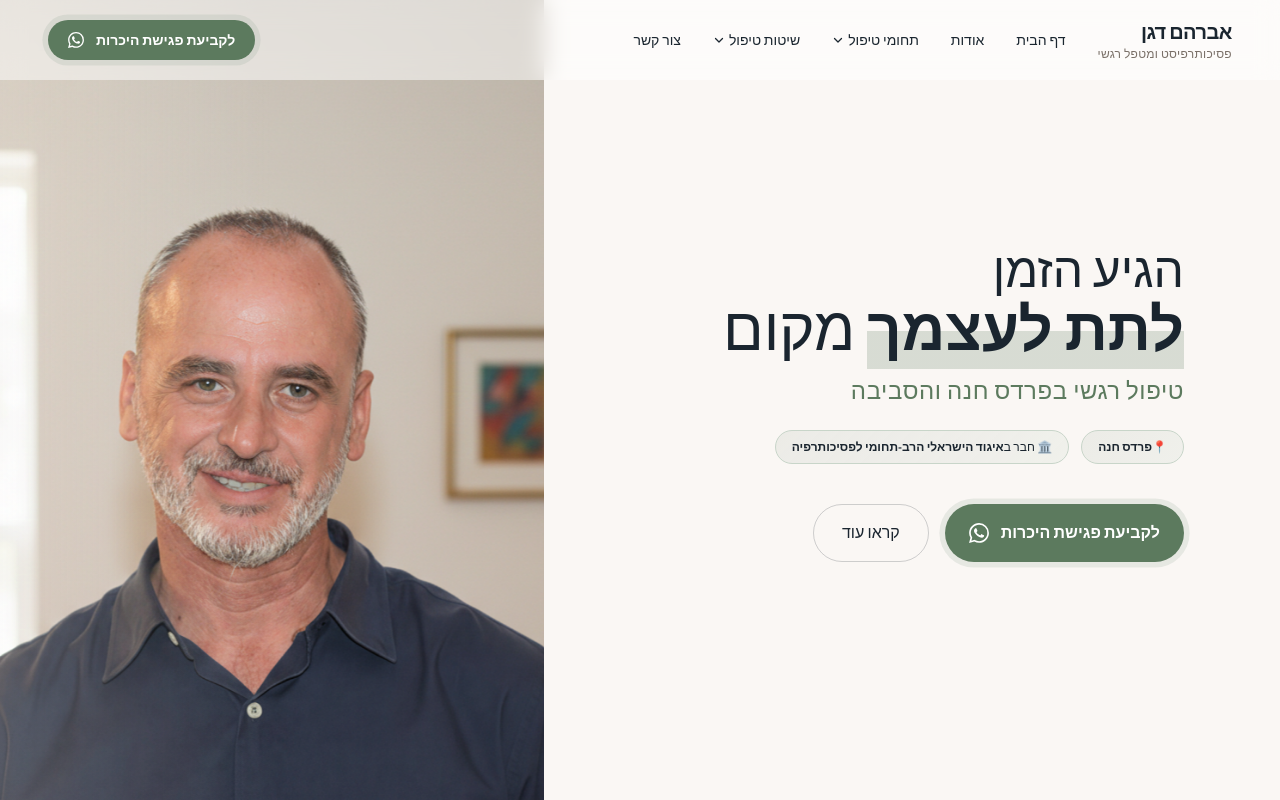
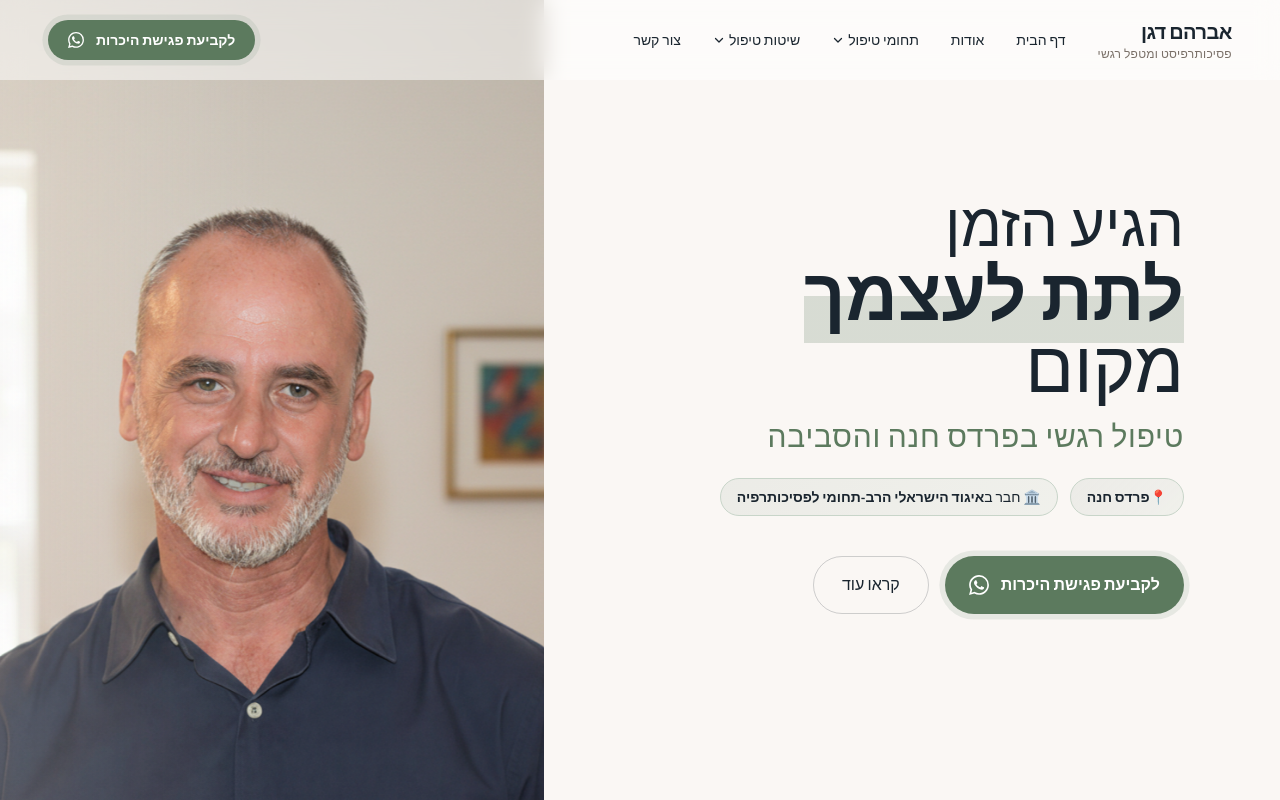
Before and after one commit to valenbandit/clinic_site, a plain HTML site: page index.html in a window 1280 px wide. Shown: the top 800 px of the page. Drawn offline with nearby package versions, Linux system fonts and the light colour scheme.

Commit message:
size-adjusted (rest is the same)

```diff
--- a/index.html
+++ b/index.html
@@ -265,9 +265,9 @@
                 <!-- Headline -->
                 <h1 class="font-normal text-navy-dark leading-tight mb-3">
                     <!-- Line 1: slightly smaller -->
-                    <span class="block text-2xl sm:text-3xl md:text-4xl xl:text-5xl">הגיע הזמן</span>
+                    <span class="block text-3xl sm:text-4xl md:text-5xl xl:text-6xl">הגיע הזמן</span>
                     <!-- Line 2: larger -->
-                    <span class="block text-3xl sm:text-4xl md:text-5xl xl:text-6xl mt-1">
+                    <span class="block text-4xl sm:text-5xl md:text-6xl xl:text-7xl mt-1">
                         <strong><span
                                 style="background: linear-gradient(transparent 52%, rgba(92,122,94,0.22) 52%); padding-bottom: 2px;">לתת
                                 לעצמך</span></strong> מקום
@@ -275,7 +275,8 @@
                 </h1>
 
                 <!-- Eyebrow (under-text) -->
-                <span class="block text-sage-dark font-medium text-2xl tracking-wide mb-6 mt-1">
+                <span
+                    class="block text-sage-dark font-medium text-lg sm:text-xl md:text-2xl xl:text-3xl tracking-wide mb-6 mt-1">
                     טיפול רגשי בפרדס חנה והסביבה
                 </span>
 
@@ -304,7 +305,7 @@
                     <div
                         class="flex flex-row flex-wrap justify-center sm:justify-start items-center gap-3 order-2 sm:order-1 w-full mt-[-6px] sm:mt-0 mb-8 sm:mb-0">
                         <span
-                            class="credential-badge inline-flex items-center justify-center text-xs font-medium text-navy-dark px-4 py-2 rounded-full">
+                            class="credential-badge inline-flex items-center justify-center text-xs xl:text-sm font-medium text-navy-dark px-4 py-2 rounded-full">
                             📍 <strong>פרדס חנה</strong>
                         </span>
 
@@ -315,7 +316,7 @@
                         </a>
 
                         <span
-                            class="hidden sm:inline-flex credential-badge text-xs font-medium text-navy-dark px-4 py-2 rounded-full items-center">
+                            class="hidden sm:inline-flex credential-badge text-xs xl:text-sm font-medium text-navy-dark px-4 py-2 rounded-full items-center">
                             🏛️ חבר ב<strong>איגוד הישראלי הרב-תחומי לפסיכותרפיה</strong>
                         </span>
                     </div>
@@ -509,9 +510,13 @@
                             <!-- Extended Text (Hidden by default) -->
                             <div id="about-extended-text" class="hidden">
                                 <p class="text-muted text-base md:text-lg leading-relaxed mb-6">
-                                    עבודתי הטיפולית נשענת על <a href="/dynamic" class="text-sage-dark font-semibold hover:text-sage transition-colors underline underline-offset-4">פסיכותרפיה
-                                        דינמית</a> בשילוב כלים חווייתיים של <a href="/mindfulness" class="text-sage-dark font-semibold hover:text-sage transition-colors underline underline-offset-4">מיינדפולנס</a>
-                                        ו<a href="/hakomi" class="text-sage-dark font-semibold hover:text-sage transition-colors underline underline-offset-4">האקומי</a> עבור רגעים שבהם המילים לבדן לא מספיקות וצריך לצלול עמוק יותר
+                                    עבודתי הטיפולית נשענת על <a href="/dynamic"
+                                        class="text-sage-dark font-semibold hover:text-sage transition-colors underline underline-offset-4">פסיכותרפיה
+                                        דינמית</a> בשילוב כלים חווייתיים של <a href="/mindfulness"
+                                        class="text-sage-dark font-semibold hover:text-sage transition-colors underline underline-offset-4">מיינדפולנס</a>
+                                    ו<a href="/hakomi"
+                                        class="text-sage-dark font-semibold hover:text-sage transition-colors underline underline-offset-4">האקומי</a>
+                                    עבור רגעים שבהם המילים לבדן לא מספיקות וצריך לצלול עמוק יותר
                                     לרובד החוויתי.
                                     התהליך הטיפולי <strong class="font-semibold text-navy-dark">מותאם אישית</strong>,
                                     והשימוש בכלים אלה נעשה בהתאם לצורך שלך.
```
